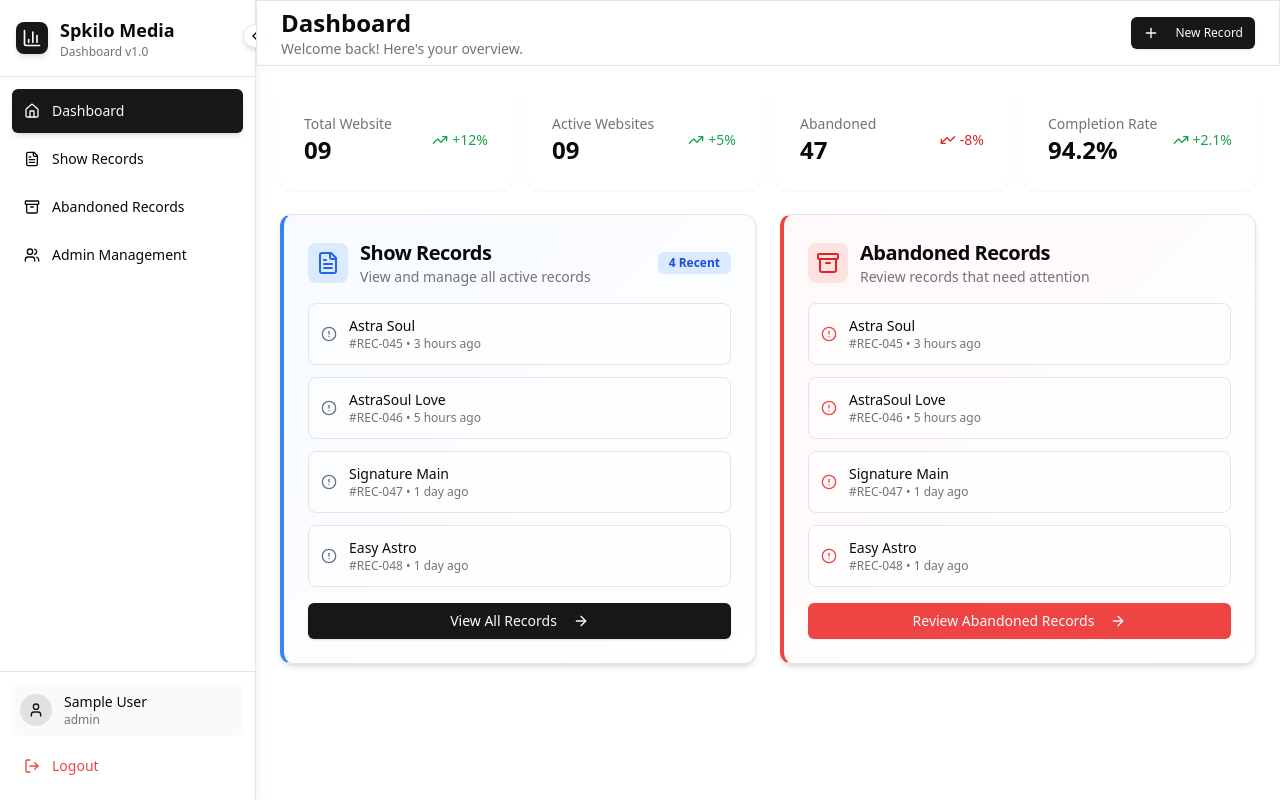
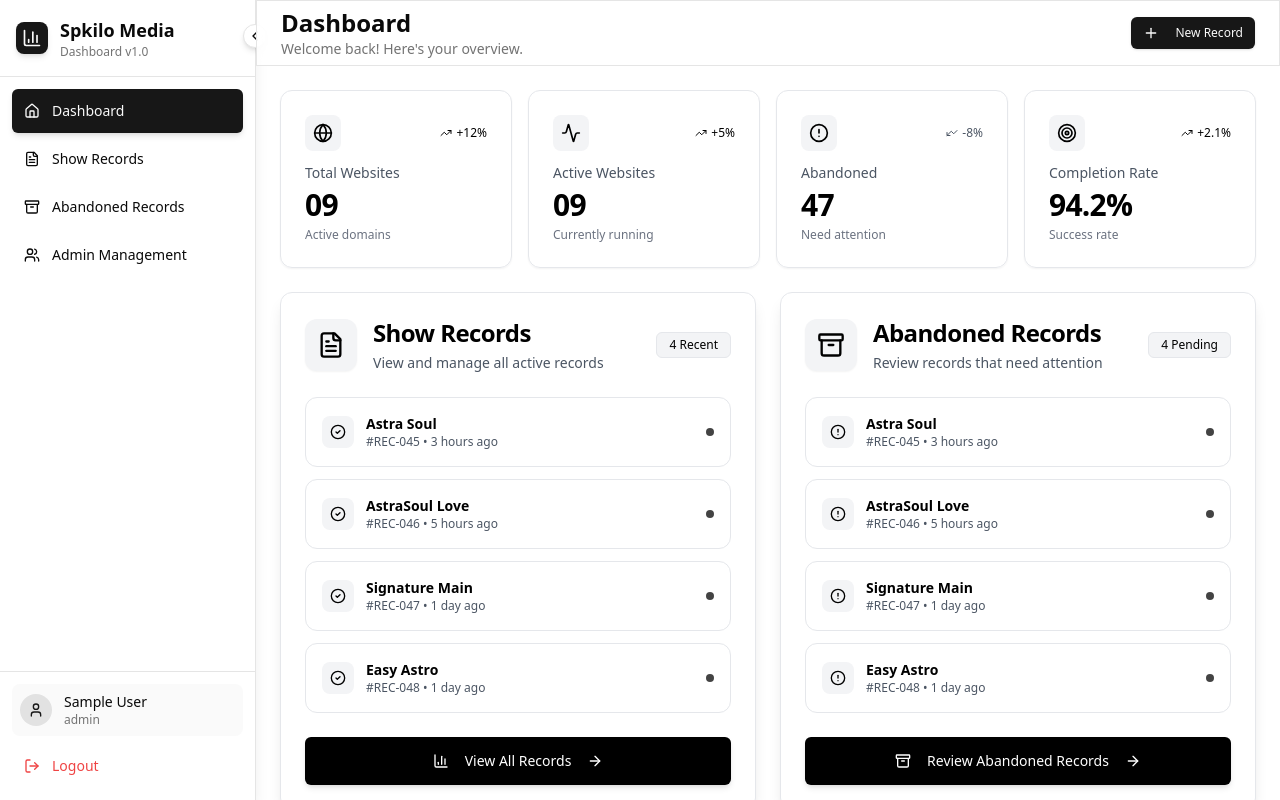
Before and after one commit to ragOP/spekilo-media-dashboard, a React (Vite) app: page / in a window 1280 px wide. Built offline with nearby package versions, Linux system fonts and the light colour scheme; sample sign-in values are in the browser's storage.

Commit message:
Refactor UI components across various pages to enhance styling and consistency. Update button styles, card layouts, and text colors for improved readability. Adjust search and filter components to align with the new design standards, ensuring a cohesive user experience throughout the application.

```diff
--- a/src/pages/dashboard/index.jsx
+++ b/src/pages/dashboard/index.jsx
@@ -17,18 +17,20 @@ import {
   Filter,
   Search,
   Download,
-  Plus
+  Plus,
+  Globe,
+  Activity,
+  Target,
+  BarChart3
 } from 'lucide-react';
 
 const Dashboard = () => {
   const [sidebarCollapsed, setSidebarCollapsed] = useState(false);
   const navigate = useNavigate();
-  const [isMobile, setIsMobile] = useState(false);
 
-  // Check if device is mobile
+  // Check if device is mobile and auto-collapse sidebar
   React.useEffect(() => {
     const checkMobile = () => {
-      setIsMobile(window.innerWidth < 768);
       // Auto-collapse sidebar on mobile
       if (window.innerWidth < 768) {
         setSidebarCollapsed(true);
@@ -42,10 +44,42 @@ const Dashboard = () => {
   }, []);
 
   const stats = [
-    { label: 'Total Website', value: '09', change: '+12%', trend: 'up' },
-    { label: 'Active Websites', value: '09', change: '+5%', trend: 'up' },
-    { label: 'Abandoned', value: '47', change: '-8%', trend: 'down' },
-    { label: 'Completion Rate', value: '94.2%', change: '+2.1%', trend: 'up' },
+    {
+      label: 'Total Websites',
+      value: '09',
+      change: '+12%',
+      trend: 'up',
+      icon: Globe,
+      color: 'white',
+      description: 'Active domains'
+    },
+    {
+      label: 'Active Websites',
+      value: '09',
+      change: '+5%',
+      trend: 'up',
+      icon: Activity,
+      color: 'white',
+      description: 'Currently running'
+    },
+    {
+      label: 'Abandoned',
+      value: '47',
+      change: '-8%',
+      trend: 'down',
+      icon: AlertCircle,
+      color: 'white',
+      description: 'Need attention'
+    },
+    {
+      label: 'Completion Rate',
+      value: '94.2%',
+      change: '+2.1%',
+      trend: 'up',
+      icon: Target,
+      color: 'white',
+      description: 'Success rate'
+    },
   ];
 
   const recentRecords = [
@@ -62,16 +96,6 @@ const Dashboard = () => {
     { id: '#REC-048', title: 'Easy Astro', website: 'https://www.easyastro.in/', time: '1 day ago' },
   ];
 
-  const getStatusIcon = (status) => {
-    switch (status) {
-      case 'completed': return <CheckCircle2 className="w-4 h-4 text-green-500" />;
-      case 'in-progress': return <Clock className="w-4 h-4 text-blue-500" />;
-      case 'pending': return <AlertCircle className="w-4 h-4 text-yellow-500" />;
-      default: return <AlertCircle className="w-4 h-4 text-gray-500" />;
-    }
-  };
-
-  // Removed unused getStatusBadge function
 
   return (
     <div className="flex h-screen bg-background">
@@ -102,105 +126,167 @@ const Dashboard = () => {
 
         <div className="p-4 md:p-6 space-y-4 md:space-y-6">
           <div className="grid grid-cols-2 md:grid-cols-2 lg:grid-cols-4 gap-3 md:gap-4 animate-fade-in">
-            {stats.map((stat, index) => (
-              <Card key={index} className="hover:shadow-lg hover:scale-105 transition-all duration-300 animate-scale-in border-0 shadow-sm bg-gradient-to-br from-card to-card/50" style={{animationDelay: `${index * 0.1}s`}}>
-                <CardContent className="p-3 md:p-6">
-                  <div className="flex flex-col md:flex-row md:items-center md:justify-between space-y-2 md:space-y-0">
-                    <div className="flex-1">
-                      <p className="text-xs md:text-sm font-medium text-muted-foreground truncate">{stat.label}</p>
-                      <p className="text-lg md:text-2xl font-bold">{stat.value}</p>
+            {stats.map((stat, index) => {
+              const IconComponent = stat.icon;
+              const colorClasses = {
+                white: 'from-white to-white border-gray-200'
+              };
+              const iconColorClasses = {
+                white: 'text-black bg-gray-100'
+              };
+
+              return (
+                <Card
+                  key={index}
+                  className={`group hover:shadow-xl hover:scale-[1.02] transition-all duration-300 animate-scale-in border shadow-sm bg-gradient-to-br ${colorClasses[stat.color]} cursor-pointer`}
+                  style={{animationDelay: `${index * 0.1}s`}}
+                >
+                  <CardContent className="p-4 md:p-6">
+                    <div className="flex flex-col space-y-3">
+                      <div className="flex items-center justify-between">
+                        <div className={`p-2 rounded-lg ${iconColorClasses[stat.color]}`}>
+                          <IconComponent className="w-4 h-4 md:w-5 md:h-5" />
                         </div>
-                    <div className={`flex items-center gap-1 text-xs md:text-sm self-start md:self-auto ${
-                      stat.trend === 'up' ? 'text-green-600' : 'text-red-600'
+                        <div className={`flex items-center gap-1 text-xs font-medium ${
+                          stat.trend === 'up' ? 'text-black' : 'text-gray-600'
                         }`}>
-                      <TrendingUp className={`w-3 h-3 md:w-4 md:h-4 ${stat.trend === 'down' ? 'rotate-180' : ''}`} />
+                          <TrendingUp className={`w-3 h-3 ${stat.trend === 'down' ? 'rotate-180' : ''}`} />
                           <span className="whitespace-nowrap">{stat.change}</span>
+                        </div>
+                      </div>
+
+                      <div className="space-y-1">
+                        <p className="text-xs md:text-sm font-medium text-gray-600">{stat.label}</p>
+                        <p className="text-xl md:text-3xl font-bold tracking-tight text-black">{stat.value}</p>
+                        <p className="text-xs text-gray-500">{stat.description}</p>
                       </div>
                     </div>
                   </CardContent>
                 </Card>
-            ))}
+              );
+            })}
           </div>
 
           <div className="grid grid-cols-1 lg:grid-cols-2 gap-4 md:gap-6 animate-slide-up">
-            <Card className="hover:shadow-xl hover:scale-[1.02] transition-all duration-300 border-l-4 border-l-blue-500 bg-gradient-to-br from-blue-50/50 to-card shadow-md">
-              <CardHeader className="pb-3 md:pb-4">
+            <Card className="group hover:shadow-xl hover:scale-[1.01] transition-all duration-300 border border-gray-200 bg-white shadow-lg">
+              <CardHeader className="pb-4 md:pb-6">
                 <div className="flex flex-col sm:flex-row sm:items-center sm:justify-between space-y-3 sm:space-y-0">
-                  <div className="flex items-center gap-3">
-                    <div className="p-2 bg-blue-100 rounded-lg flex-shrink-0">
-                      <FileText className="w-5 h-5 md:w-6 md:h-6 text-blue-600" />
+                  <div className="flex items-center gap-4">
+                    <div className="p-3 bg-gray-100 rounded-xl flex-shrink-0 shadow-sm group-hover:shadow-md transition-shadow">
+                      <FileText className="w-6 h-6 md:w-7 md:h-7 text-black" />
                     </div>
                     <div className="min-w-0 flex-1">
-                      <CardTitle className="text-lg md:text-xl truncate">Show Records</CardTitle>
-                      <CardDescription className="text-sm hidden sm:block">View and manage all active records</CardDescription>
+                      <CardTitle className="text-xl md:text-2xl font-bold truncate text-black">
+                        Show Records
+                      </CardTitle>
+                      <CardDescription className="text-sm text-gray-600 mt-1">
+                        View and manage all active records
+                      </CardDescription>
                     </div>
                   </div>
-                  <Badge variant="secondary" className="bg-blue-100 text-blue-700 self-start sm:self-auto whitespace-nowrap">
+                  <Badge variant="secondary" className="bg-gray-100 text-black border-gray-200 self-start sm:self-auto whitespace-nowrap font-medium px-3 py-1">
                     {recentRecords.length} Recent
                   </Badge>
                 </div>
               </CardHeader>
-              <CardContent className="space-y-4">
-                <div className="space-y-2 md:space-y-3">
-                  {recentRecords.map((record) => (
-                    <div key={record.id} className="flex items-center justify-between p-2 md:p-3 rounded-lg border bg-card/50 hover:bg-card transition-colors">
-                      <div className="flex items-center gap-2 md:gap-3 min-w-0 flex-1">
-                        {getStatusIcon(record.status)}
+              <CardContent className="space-y-6">
+                <div className="space-y-3">
+                  {recentRecords.map((record, index) => (
+                    <div
+                      key={record.id}
+                      className="group/record flex items-center justify-between p-3 md:p-4 rounded-xl border border-gray-200 bg-white hover:bg-gray-50 hover:border-gray-300 transition-all duration-200 cursor-pointer hover:shadow-sm"
+                      style={{animationDelay: `${index * 0.1}s`}}
+                    >
+                      <div className="flex items-center gap-3 min-w-0 flex-1">
+                        <div className="p-2 bg-gray-100 rounded-lg flex-shrink-0">
+                          <CheckCircle2 className="w-4 h-4 text-black" />
+                        </div>
                         <div className="min-w-0 flex-1">
-                          <p className="font-medium text-sm truncate">{record.title}</p>
-                          <p className="text-xs text-muted-foreground truncate">
+                          <p className="font-semibold text-sm text-black truncate group-hover/record:text-gray-700 transition-colors">
+                            {record.title}
+                          </p>
+                          <p className="text-xs text-gray-600 truncate">
                             <span className="inline sm:hidden">{record.id}</span>
                             <span className="hidden sm:inline">{record.id} • {record.time}</span>
                           </p>
-                          <p className="text-xs text-muted-foreground truncate sm:hidden">{record.time}</p>
+                          <p className="text-xs text-gray-600 font-medium truncate sm:hidden">{record.time}</p>
                         </div>
+                      </div>
+                      <div className="flex-shrink-0">
+                        <div className="w-2 h-2 bg-black rounded-full animate-pulse"></div>
                       </div>
                     </div>
                   ))}
                 </div>
-                <Button className="w-full group" variant="default" onClick={() => navigate('/records')}>
+                <Button
+                  className="w-full group/btn bg-black hover:bg-gray-800 text-white border-0 shadow-md hover:shadow-lg transition-all duration-200 py-6"
+                  onClick={() => navigate('/records')}
+                >
+                  <BarChart3 className="w-4 h-4 mr-2" />
                   View All Records
-                  <ArrowRight className="w-4 h-4 ml-2 group-hover:translate-x-1 transition-transform" />
+                  <ArrowRight className="w-4 h-4 ml-2 group-hover/btn:translate-x-1 transition-transform" />
                 </Button>
               </CardContent>
             </Card>
 
-            <Card className="hover:shadow-xl hover:scale-[1.02] transition-all duration-300 border-l-4 border-l-red-500 bg-gradient-to-br from-red-50/50 to-card shadow-md">
-              <CardHeader className="pb-3 md:pb-4">
+            <Card className="group hover:shadow-xl hover:scale-[1.01] transition-all duration-300 border border-gray-200 bg-white shadow-lg">
+              <CardHeader className="pb-4 md:pb-6">
                 <div className="flex flex-col sm:flex-row sm:items-center sm:justify-between space-y-3 sm:space-y-0">
-                  <div className="flex items-center gap-3">
-                    <div className="p-2 bg-red-100 rounded-lg flex-shrink-0">
-                      <Archive className="w-5 h-5 md:w-6 md:h-6 text-red-600" />
+                  <div className="flex items-center gap-4">
+                    <div className="p-3 bg-gray-100 rounded-xl flex-shrink-0 shadow-sm group-hover:shadow-md transition-shadow">
+                      <Archive className="w-6 h-6 md:w-7 md:h-7 text-black" />
                     </div>
                     <div className="min-w-0 flex-1">
-                      <CardTitle className="text-lg md:text-xl truncate">Abandoned Records</CardTitle>
-                      <CardDescription className="text-sm hidden sm:block">Review records that need attention</CardDescription>
+                      <CardTitle className="text-xl md:text-2xl font-bold truncate text-black">
+                        Abandoned Records
+                      </CardTitle>
+                      <CardDescription className="text-sm text-gray-600 mt-1">
+                        Review records that need attention
+                      </CardDescription>
                     </div>
                   </div>
+                  <Badge variant="secondary" className="bg-gray-100 text-black border-gray-200 self-start sm:self-auto whitespace-nowrap font-medium px-3 py-1">
+                    {abandonedRecords.length} Pending
+                  </Badge>
                 </div>
               </CardHeader>
-              <CardContent className="space-y-4">
-                <div className="space-y-2 md:space-y-3">
-                  {abandonedRecords.map((record) => (
-                    <div key={record.id} className="flex items-center justify-between p-2 md:p-3 rounded-lg border bg-card/50 hover:bg-card transition-colors">
-                      <div className="flex items-center gap-2 md:gap-3 min-w-0 flex-1">
-                        <AlertCircle className="w-4 h-4 text-red-500 flex-shrink-0" />
+              <CardContent className="space-y-6">
+                <div className="space-y-3">
+                  {abandonedRecords.map((record, index) => (
+                    <div
+                      key={record.id}
+                      className="group/record flex items-center justify-between p-3 md:p-4 rounded-xl border border-gray-200 bg-white hover:bg-gray-50 hover:border-gray-300 transition-all duration-200 cursor-pointer hover:shadow-sm"
+                      style={{animationDelay: `${index * 0.1}s`}}
+                    >
+                      <div className="flex items-center gap-3 min-w-0 flex-1">
+                        <div className="p-2 bg-gray-100 rounded-lg flex-shrink-0">
+                          <AlertCircle className="w-4 h-4 text-black" />
+                        </div>
                         <div className="min-w-0 flex-1">
-                          <p className="font-medium text-sm truncate">{record.title}</p>
-                          <p className="text-xs text-muted-foreground truncate">
+                          <p className="font-semibold text-sm text-black truncate group-hover/record:text-gray-700 transition-colors">
+                            {record.title}
+                          </p>
+                          <p className="text-xs text-gray-600 truncate">
                             <span className="inline sm:hidden">{record.id}</span>
                             <span className="hidden sm:inline">{record.id} • {record.time}</span>
                           </p>
-                          <p className="text-xs text-muted-foreground truncate sm:hidden">{record.time}</p>
+                          <p className="text-xs text-gray-600 font-medium truncate sm:hidden">{record.time}</p>
                         </div>
+                      </div>
+                      <div className="flex-shrink-0">
+                        <div className="w-2 h-2 bg-black rounded-full animate-pulse"></div>
                       </div>
                     </div>
                   ))}
                 </div>
 
-                <Button className="w-full group" variant="destructive" onClick={() => navigate('/abandoned')}>
+                <Button
+                  className="w-full group/btn bg-black hover:bg-gray-800 text-white border-0 shadow-md hover:shadow-lg transition-all duration-200 py-6"
+                  onClick={() => navigate('/abandoned')}
+                >
+                  <Archive className="w-4 h-4 mr-2" />
                   Review Abandoned Records
-                  <ArrowRight className="w-4 h-4 ml-2 group-hover:translate-x-1 transition-transform" />
+                  <ArrowRight className="w-4 h-4 ml-2 group-hover/btn:translate-x-1 transition-transform" />
                 </Button>
               </CardContent>
             </Card>
--- a/src/pages/detail-page/index.jsx
+++ b/src/pages/detail-page/index.jsx
@@ -179,10 +179,10 @@ const DetailPage = () => {
     id: id || "#REC-045",
     website: "easyAstro.in",
     domain: "easyastro.in",
-    title: "Account Verification Process",
+    title: "Abandoned Records",
     reason: "Timeout",
     description:
-      "User verification process timed out after 15 minutes of inactivity",
+      "A place to view the details of the orders",
     abandonedAt: "2024-09-24T10:30:00Z",
     severity: "medium",
     category: "Authentication",
--- a/src/pages/records/detail.jsx
+++ b/src/pages/records/detail.jsx
@@ -61,9 +61,9 @@ const DetailPage = () => {
     id: id || '#REC-045',
     website: 'easyAstro.in',
     domain: 'easyastro.in',
-    title: 'Account Verification Process',
+    title: 'Order Details',
     reason: 'Timeout',
-    description: 'User verification process timed out after 15 minutes of inactivity',
+    description: 'A place to view the details of the orders',
     abandonedAt: '2024-09-24T10:30:00Z',
     severity: 'medium',
     category: 'Authentication'
```
Also changed, not shown: src/pages/abandoned/index.jsx (+22 -21 lines), src/pages/admins/index.jsx (+36 -36 lines), src/pages/login/index.jsx (+13 -13 lines), src/pages/records/index.jsx (+24 -23 lines). Lines whose indentation alone changed are shown as unchanged.
